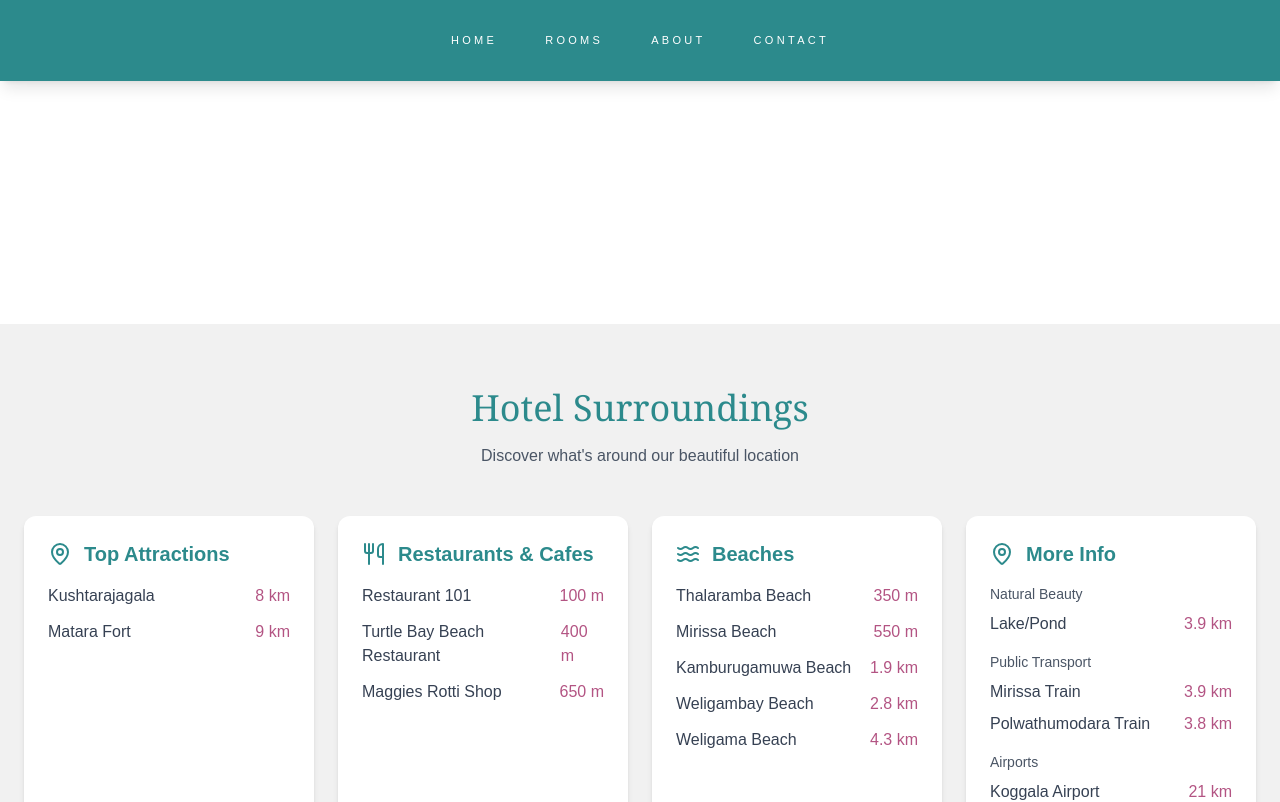
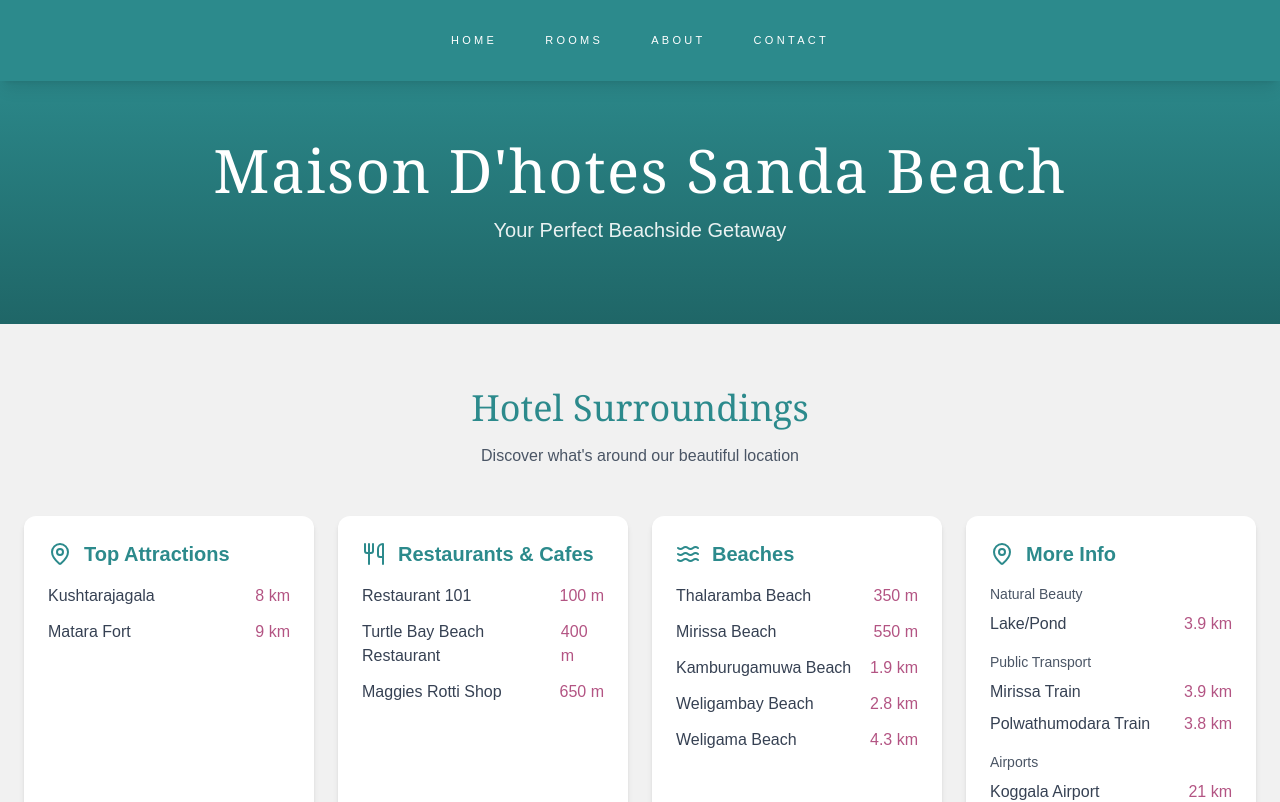
Before and after one commit to kavisha-jay/Hotel-web, a Next.js app: page /about in a window 1280 px wide. Shown: the top 802 px of the page. Built offline with nearby package versions, Linux system fonts and the light colour scheme.

Commit message:
Fix some warning messages and fix the build

```diff
--- a/src/app/about/page.tsx
+++ b/src/app/about/page.tsx
@@ -10,7 +10,7 @@ export default function AboutPage() {
       <Navbar />
 
       {/* Hero Section */}
-      <section className=" from-[#2c8a8c] to-[#1f6667] text-white py-20 mt-15">
+      <section className="bg-gradient-to-b from-[#2c8a8c] to-[#1f6667] text-white py-20 mt-15">
         <div className="container mx-auto px-6 text-center">
           <h1 className="text-5xl md:text-6xl font-serif tracking-wide mb-4">
             Maison D'hotes Sanda Beach
```
